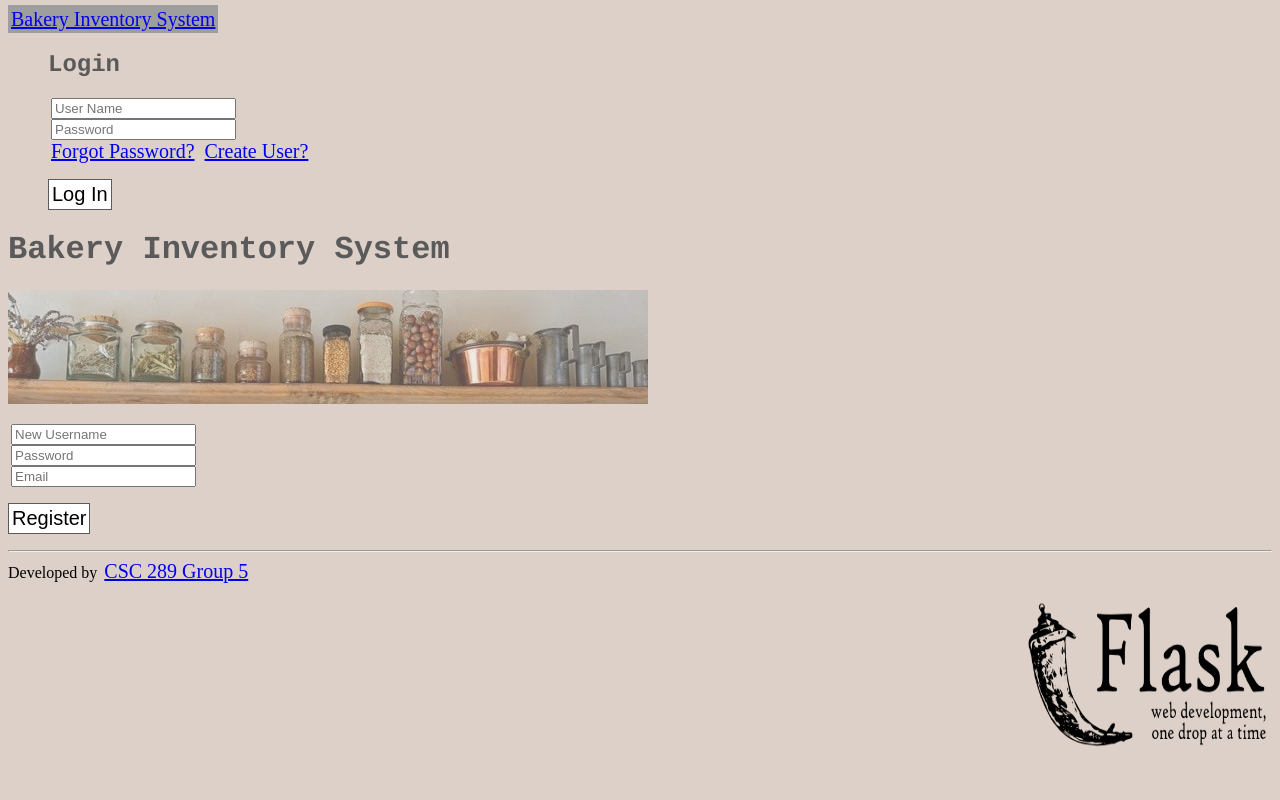
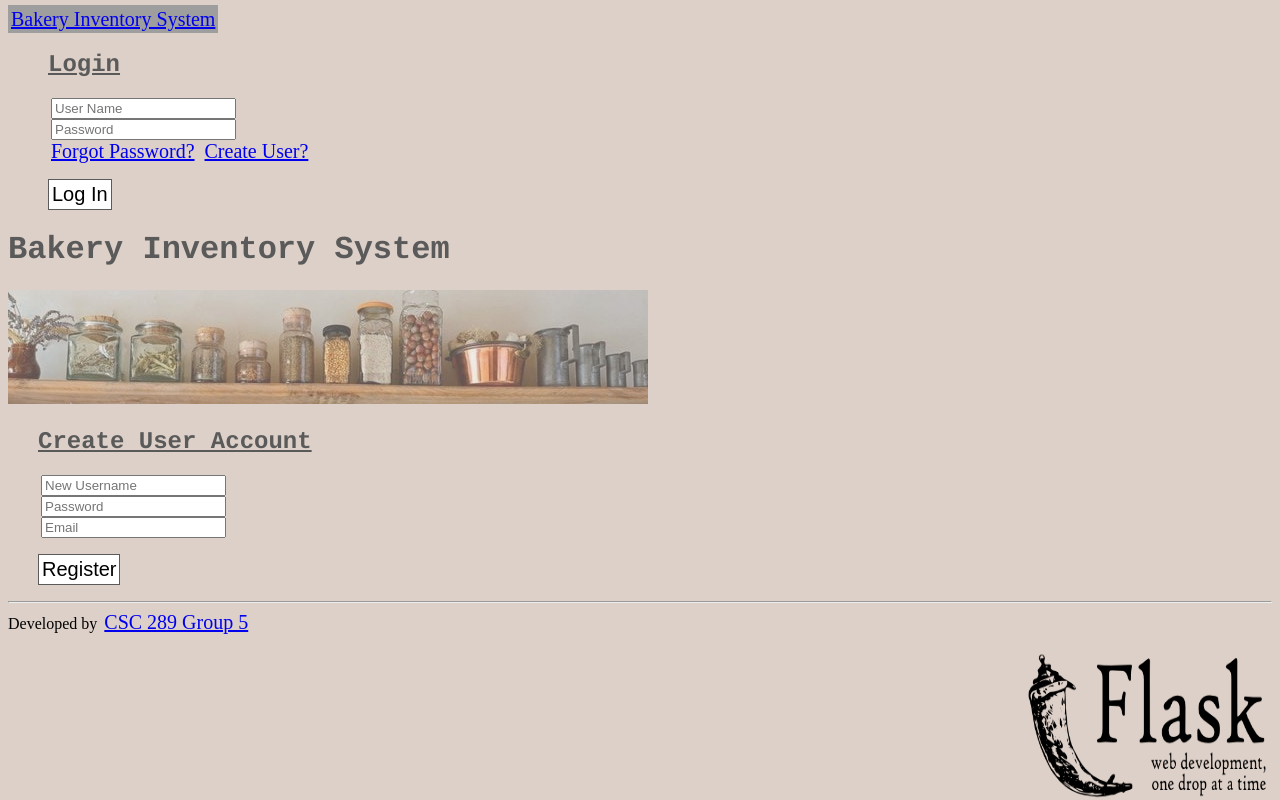
Before and after one commit to Hunterbeachum/OvenStock, a Flask app: page /add_user in a window 1280 px wide. Run offline with Flask 2, Linux system fonts and the light colour scheme; grey boxes are pictures that could not be loaded.

Commit message:
Creating a heading for the Add User Page and the Reset Password page, Resizing headings to make them more eye-catching, and adding some space on the left of the new input fields to make the page feel more uniform.

```diff
--- a/static/css/Group5CSS.css
+++ b/static/css/Group5CSS.css
@@ -4,6 +4,14 @@ body {
 }
 h1 {
 			color: #5A5A5A;
+			font-weight: bolder;
+			font-family: courier, serif;
+}
+h2 {
+			text-decoration: underline;
+			padding-left: 30px;
+			color: #5A5A5A;
+			font-weight: bold;
 			font-family: courier, serif;
 }
 label {
--- a/templates/AddUserGroup5.html
+++ b/templates/AddUserGroup5.html
@@ -2,19 +2,19 @@
 {% block page_title %}Bakery Inventory System{% endblock %}
 {% block body %}
     {{ super() }}
-
+<h2>Create User Account</h2>
 <form action="/add_user" method="post" class="navbar-form create-user">
-	<div class="form-group">
+	<div class="form-group" style="padding-left:30px;">
 		<label for="new-user"></label><input type="text" name="new-user" id="new-user" placeholder="New Username" class="form-control" required>
 	</div>
-	<div class="form-group">
+	<div class="form-group" style="padding-left:30px;">
 		<label for="new-pass"></label><input type="text" name="new-pass" id="new-pass" placeholder="Password" class="form-control" required>
 	</div>
-	<div class="form-group">
+	<div class="form-group" style="padding-left:30px;">
 		<label for="new-email"></label><input type="text" name="new-email" id="new-email" placeholder="Email" class="form-control" required>
 	</div>
 	<p></p>
-	<button type="submit" class="btn new-user-success">Register</button>
+	<button type="submit" class="btn new-user-success" style="margin-left:30px;">Register</button>
 </form>
 
 {% endblock %}
--- a/templates/layout.html
+++ b/templates/layout.html
@@ -27,7 +27,7 @@
 				<ul class="nav navbar-nav navbar-right">
 					{% if session.get("current_user", None) == None %}
 					<form action="/login" method="post" class="navbar-form navbar-right">
-						<h1 style="text-underline:#000000;">Login</h1>
+						<h1 style="text-decoration: underline;">Login</h1>
 						<div class="form-group">
                             <label for="user"></label><input type="text" name="id" id = "user" placeholder="User Name" class="form-control" required>
 						</div>
```
Also changed, not shown: templates/ResetPageGroup5.html (+5 -4 lines).
